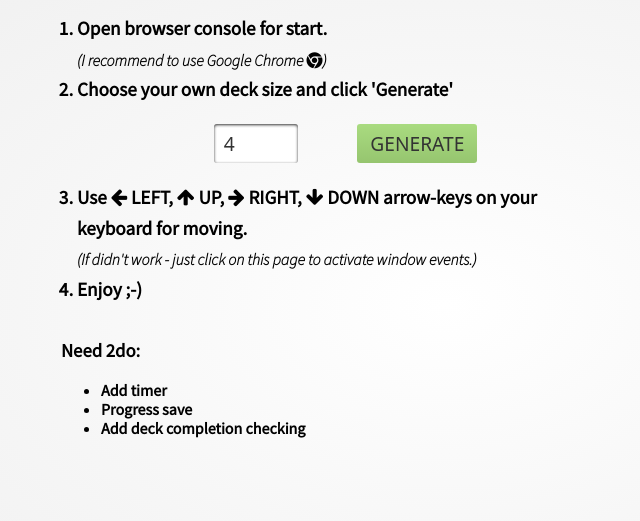
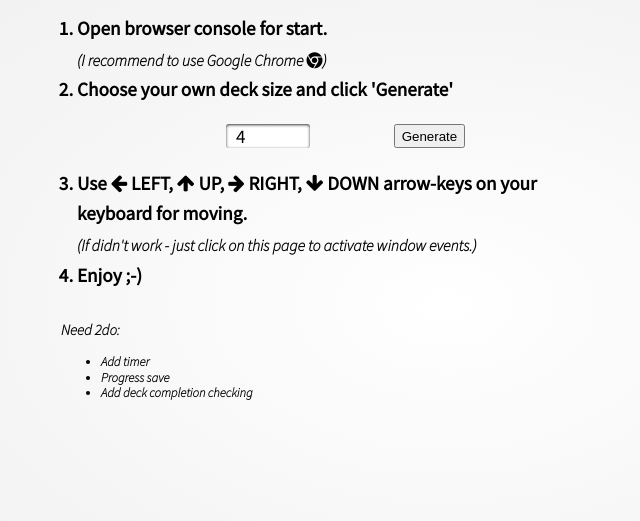
Before and after one commit to ovylehzhanin/console-sliding-puzzle, a plain HTML site: page index.html in a window 1280 px wide. Shown: the part 95-616 px from the top of the page, without its empty margins (195-835 px from the left). Drawn offline with Linux system fonts and the light colour scheme.

Commit message:
Delete old styles

```diff
--- a/index.html
+++ b/index.html
@@ -19,21 +19,20 @@
 			<li>Choose your own deck size and click &#39;Generate&#39;
 				<div class="settings">
 					<input id="deckSize" type="number" value="4" min="3" max="9">
-					<button id="generate">
-						<span>Generate</span>
-						<i class="fa fa-spinner fa-pulse"></i>
-					</button>
+					<button id="generate">Generate</button>
 				</div>
 			</li>
 			<li>Use <i class="fa fa-arrow-left"></i> LEFT, <i class="fa fa-arrow-up"></i> UP, <i class="fa fa-arrow-right"></i> RIGHT, <i class="fa fa-arrow-down"></i> DOWN arrow-keys on your keyboard for moving.<br><small>(<em>If <strong>didn't</strong> work - just click on this page to activate window events.</em>)</small></li>
 			<li>Enjoy ;-)</li>
 		</ol>
+		<section class="todo-list">
 			<h3>Need 2do:</h3>
 			<ul>
 				<li>Add timer</li>
 				<li>Progress save</li>
 				<li>Add deck completion checking</li>
 			</ul>
+		</section>
 	</div>
 	<script>
 		window.barleyBreak = {};
--- a/stylesheet/main.css
+++ b/stylesheet/main.css
@@ -82,50 +82,26 @@ body {
 
 .container .settings input[type='number'],
 .container .settings button {
-	padding: .3em .5em;
 	outline: none;
-	border: none;
-	color: #333;
-	font-size: 1em;
-	font-family: 'sSansPro-Regular', sans;
-	border-radius: 3px;
 }
 
 .container .settings input[type='number'] {
+	padding: 0 .5em;
 	position: relative;
 	width: 20%;
+	font-size: 1em;
+	font-family: 'SansPro-Regular', sans;
 	box-shadow: inset 0 1px 3px rgba(0, 0, 0, 0.8);
 	background: #fff;
+	border: none;
+	border-radius: 3px;
 }
-
-.container .settings button {
-	width: 120px;
-	text-transform: uppercase;
-	/* Permalink - use to edit and share this gradient: http://colorzilla.com/gradient-editor/#a9db80+0,96c56f+100;Green+3D+%232 */
-	background: #a9db80; /* Old browsers */
-	background: -moz-linear-gradient(top,  #a9db80 0%, #96c56f 100%); /* FF3.6-15 */
-	background: -webkit-linear-gradient(top,  #a9db80 0%,#96c56f 100%); /* Chrome10-25,Safari5.1-6 */
-	background: linear-gradient(to bottom,  #a9db80 0%,#96c56f 100%); /* W3C, IE10+, FF16+, Chrome26+, Opera12+, Safari7+ */
-	filter: progid:DXImageTransform.Microsoft.gradient( startColorstr='#a9db80', endColorstr='#96c56f',GradientType=0 ); /* IE6-9 */
-}
-
-.container .settings button:hover {
-	color: #fff;
-}
-
-.container .settings button:active {
-	background: #ccc;
-}
-
-.container .settings button .fa { display: none; }
-
-.container .settings button:active .fa {
-	display: block;
-	color: #000;
-}
-
-.container .settings button:active span { display: none; }
 
 .container small {
 	font-family: 'SansPro-ExtraLightIt', sans;
 }
+
+.todo-list {
+	font-family: 'SansPro-ExtraLightIt';
+	font-size: .8rem;
+}
```
Lines whose indentation alone changed are shown as unchanged.
